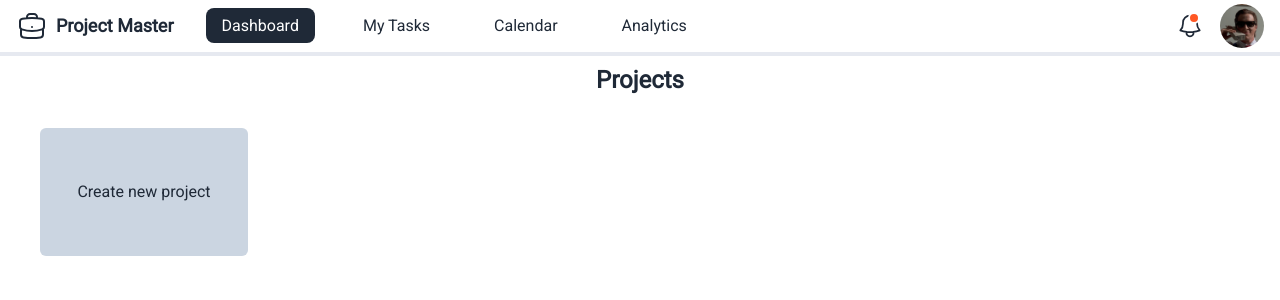
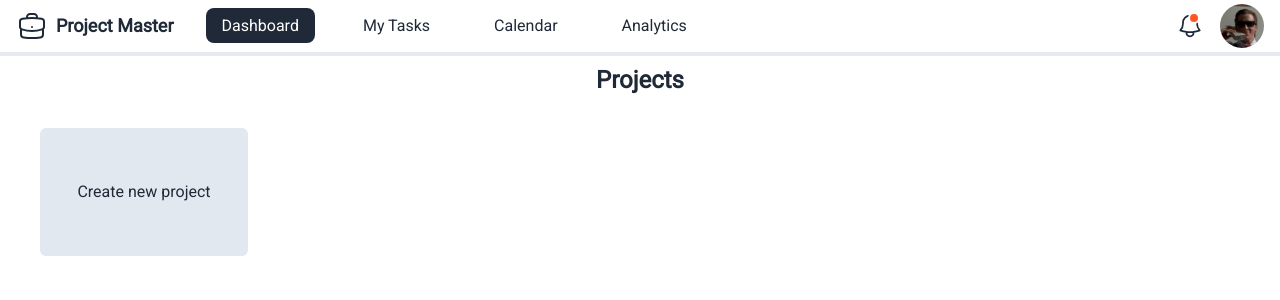
Before and after one commit to AlanGalt/task-management-system, a React (Vite) app in the folder Frontend/: page /dashboard in a window 1280 px wide. Shown: the top 300 px of the page. Built offline with nearby package versions, Linux system fonts and the light colour scheme.

Commit message:
Add hover state to create project button

```diff
--- a/Frontend/src/components/Projects/ProjectPopover/ProjectPopover.tsx
+++ b/Frontend/src/components/Projects/ProjectPopover/ProjectPopover.tsx
@@ -23,7 +23,7 @@ const ProjectPopover = ({ onSubmit }: ProjectPopoverProps) => {
 
   return (
     <Popover>
-      <Popover.Button className="flex items-center justify-center h-32 rounded-md w-52 bg-slate-300">
+      <Popover.Button className="flex items-center justify-center h-32 rounded-md w-52 bg-slate-200 hover:bg-slate-300">
         Create new project
       </Popover.Button>
       <Popover.Panel
```
